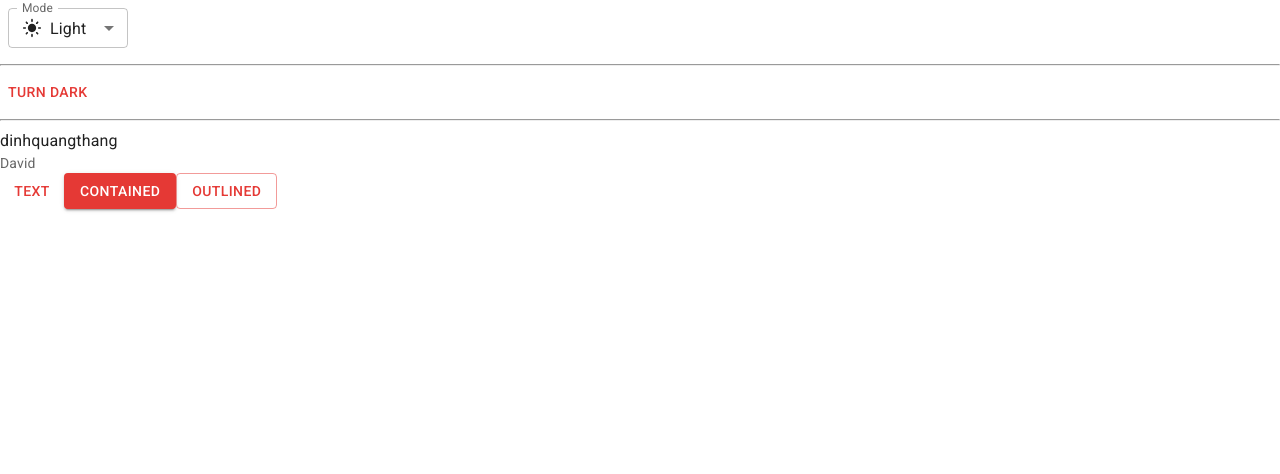
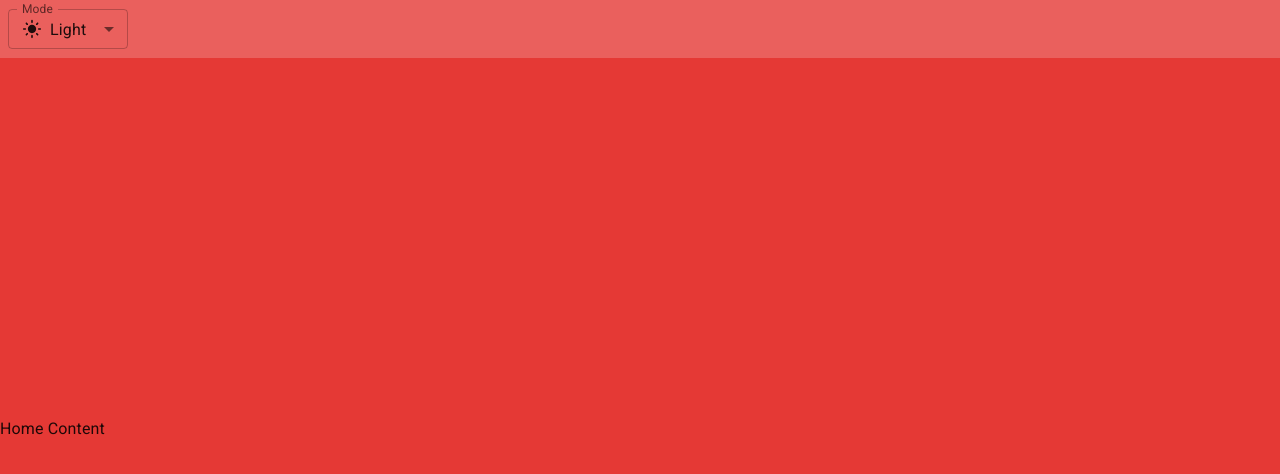
Before and after one commit to littlethang10/bkb-web, a React (Vite) app: page / in a window 1280 px wide. Shown: the top 474 px of the page. Built offline with nearby package versions, Linux system fonts and the light colour scheme.

Commit message:
Refactor Structure

```diff
--- a/index.html
+++ b/index.html
@@ -4,7 +4,7 @@
     <meta charset="UTF-8" />
     <link rel="icon" type="image/svg+xml" href="/vite.svg" />
     <meta name="viewport" content="width=device-width, initial-scale=1.0" />
-    <title>Vite + React</title>
+    <title>BK Bodyguard</title>
     <link
       rel="stylesheet"
       href="https://fonts.googleapis.com/css2?family=Roboto:wght@300;400;500;700&display=swap"
--- a/src/App.jsx
+++ b/src/App.jsx
@@ -1,81 +1,9 @@
-import Button from '@mui/material/Button'
-import Typography from '@mui/material/Typography'
-import { useColorScheme } from '@mui/material/styles'
-
-import InputLabel from '@mui/material/InputLabel'
-import MenuItem from '@mui/material/MenuItem'
-import FormControl from '@mui/material/FormControl'
-import Select from '@mui/material/Select'
-import Box from '@mui/material/Box'
-
-import LightModeIcon from '@mui/icons-material/LightMode'
-import DarkModeIcon from '@mui/icons-material/DarkMode'
-import ContrastIcon from '@mui/icons-material/Contrast'
-
-function ModeSelect() {
-  const { mode, setMode } = useColorScheme()
-  const handleChange = (event) => {
-    const selectedMode = event.target.value
-    setMode(selectedMode)
-  }
-
-  return (
-    <FormControl sx={{ m: 1, minWidth: 120 }} size="small">
-      <InputLabel id="label-select-dark-light-mode">Mode</InputLabel>
-      <Select
-        labelId="label-select-dark-light-mode"
-        id="select-dark-light-mode"
-        value={mode}
-        label="Mode"
-        onChange={handleChange}
-      >
-        <MenuItem value="light">
-          <div style={{ display: 'flex', alignItems: 'center', gap: '8px' }}>
-            <LightModeIcon fontSize='small' /> Light
-          </div>
-        </MenuItem>
-        <MenuItem value="dark">
-          <Box sx={{ display: 'flex', alignItems: 'center', gap: 1 }}>
-            <DarkModeIcon fontSize='small' /> Dark
-          </Box>
-        </MenuItem>
-        <MenuItem value="system">
-          <Box sx={{ display: 'flex', alignItems: 'center', gap: 1 }}>
-            <ContrastIcon fontSize='small' /> System
-          </Box>
-        </MenuItem>
-      </Select>
-    </FormControl>
-  )
-}
-
-function ModeToggle() {
-  const { mode, setMode } = useColorScheme()
-  return (
-    <Button
-      onClick={() => {
-        setMode(mode === 'light' ? 'dark' : 'light')
-      }}
-    >
-      {mode === 'light' ? 'Turn dark' : 'Turn light'}
-    </Button>
-  )
-}
+import Home from './pages/Home'
 
 function App() {
   return (
     <>
-      <ModeSelect />
-      <hr />
-      <ModeToggle />
-      <hr />
-      <div>dinhquangthang</div>
-
-      <Typography variant='body2' color="text.secondary">David</Typography>
-
-      <Button variant="text">Text</Button>
-      <Button variant="contained">Contained</Button>
-      <Button variant="outlined">Outlined</Button>
+      <Home />
     </>
   )
 }
--- /dev/null
+++ b/src/components/Header/index.jsx
@@ -0,0 +1,18 @@
+import Box from '@mui/material/Box'
+import ModeSelect from '../../components/ModeSelect'
+
+function Header() {
+  return (
+    <Box sx={{
+      backgroundColor: 'primary.light',
+      width: '100%',
+      height: (theme) => theme.bkbCustom.headerHeight,
+      display: 'flex',
+      alignItems: 'center'
+    }}>
+      <ModeSelect />
+    </Box>
+  )
+}
+
+export default Header
--- /dev/null
+++ b/src/components/ModeSelect/index.jsx
@@ -0,0 +1,50 @@
+import { useColorScheme } from '@mui/material/styles'
+
+import InputLabel from '@mui/material/InputLabel'
+import MenuItem from '@mui/material/MenuItem'
+import FormControl from '@mui/material/FormControl'
+import Select from '@mui/material/Select'
+import Box from '@mui/material/Box'
+
+import LightModeIcon from '@mui/icons-material/LightMode'
+import DarkModeIcon from '@mui/icons-material/DarkMode'
+import ContrastIcon from '@mui/icons-material/Contrast'
+
+function ModeSelect() {
+  const { mode, setMode } = useColorScheme()
+  const handleChange = (event) => {
+    const selectedMode = event.target.value
+    setMode(selectedMode)
+  }
+
+  return (
+    <FormControl sx={{ m: 1, minWidth: 120 }} size="small">
+      <InputLabel id="label-select-dark-light-mode">Mode</InputLabel>
+      <Select
+        labelId="label-select-dark-light-mode"
+        id="select-dark-light-mode"
+        value={mode}
+        label="Mode"
+        onChange={handleChange}
+      >
+        <MenuItem value="light">
+          <div style={{ display: 'flex', alignItems: 'center', gap: '8px' }}>
+            <LightModeIcon fontSize='small' /> Light
+          </div>
+        </MenuItem>
+        <MenuItem value="dark">
+          <Box sx={{ display: 'flex', alignItems: 'center', gap: 1 }}>
+            <DarkModeIcon fontSize='small' /> Dark
+          </Box>
+        </MenuItem>
+        <MenuItem value="system">
+          <Box sx={{ display: 'flex', alignItems: 'center', gap: 1 }}>
+            <ContrastIcon fontSize='small' /> System
+          </Box>
+        </MenuItem>
+      </Select>
+    </FormControl>
+  )
+}
+
+export default ModeSelect
--- /dev/null
+++ b/src/pages/Auth/index.jsx
@@ -0,0 +1 @@
+// Authenticator
--- /dev/null
+++ b/src/pages/Home/index.jsx
@@ -0,0 +1,25 @@
+import Container from '@mui/material/Container'
+import Box from '@mui/material/Box'
+import Header from '../../components/Header'
+
+
+function Home() {
+  return (
+    <>
+      <Container disableGutters maxWidth={false} sx={{ height: '100vh' }}>
+        <Header />
+        <Box sx={{
+          backgroundColor: 'primary.main',
+          width: '100%',
+          height: (theme) => `calc(100vh - ${theme.bkbCustom.headerHeight})`,
+          display: 'flex',
+          alignItems: 'center'
+        }}>
+          Home Content
+        </Box>
+      </Container>
+    </>
+  )
+}
+
+export default Home
--- /dev/null
+++ b/src/redux/demo.jsx
@@ -0,0 +1 @@
+//demo
--- a/src/theme.js
+++ b/src/theme.js
@@ -3,6 +3,9 @@ import { red } from '@mui/material/colors'
 
 // Create a theme instance.
 const theme = extendTheme({
+  bkbCustom: {
+    headerHeight: '58px'
+  },
   colorSchemes: {
     light: {
       palette: {
--- /dev/null
+++ b/src/utils/constants.jsx
@@ -0,0 +1 @@
+// Demo
```
